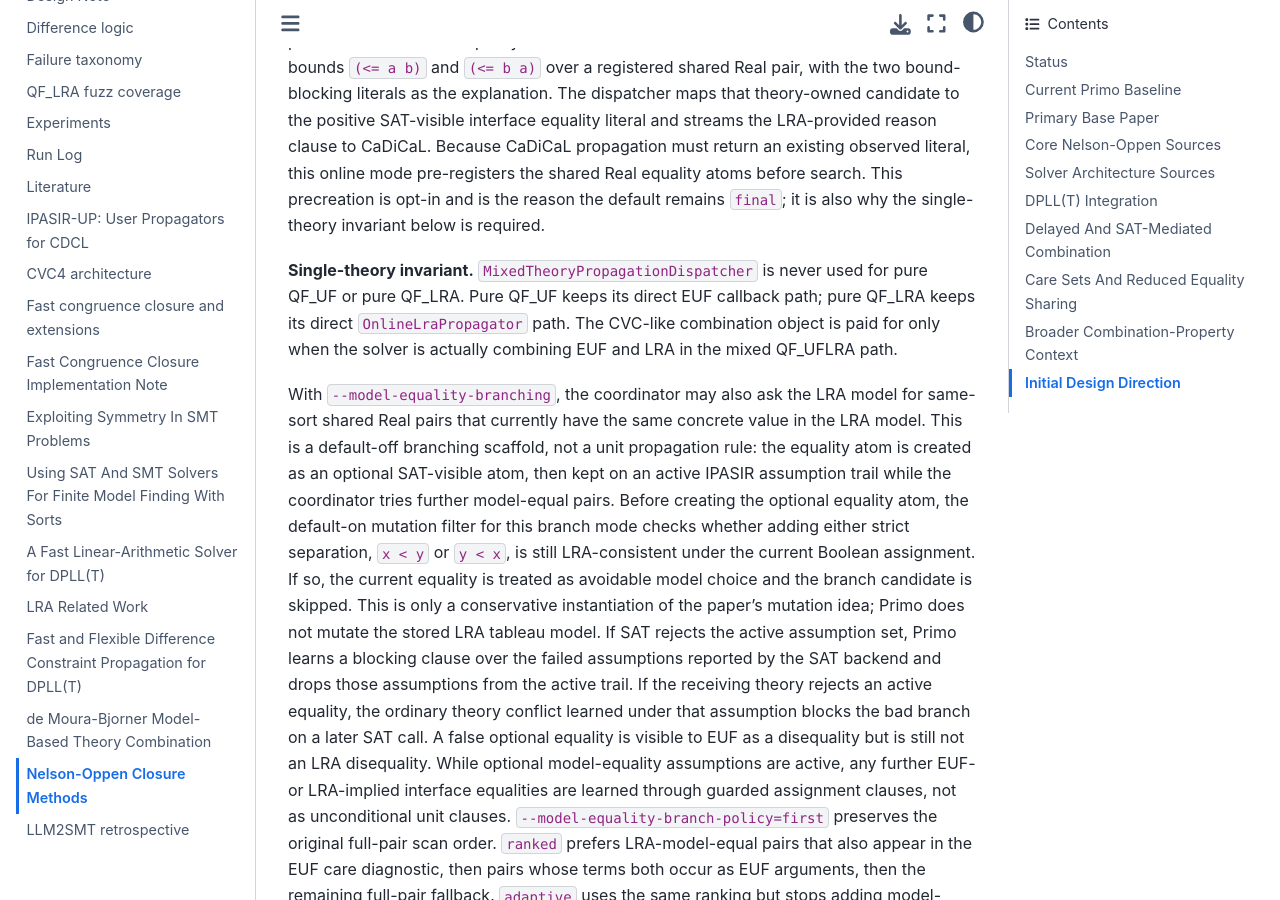
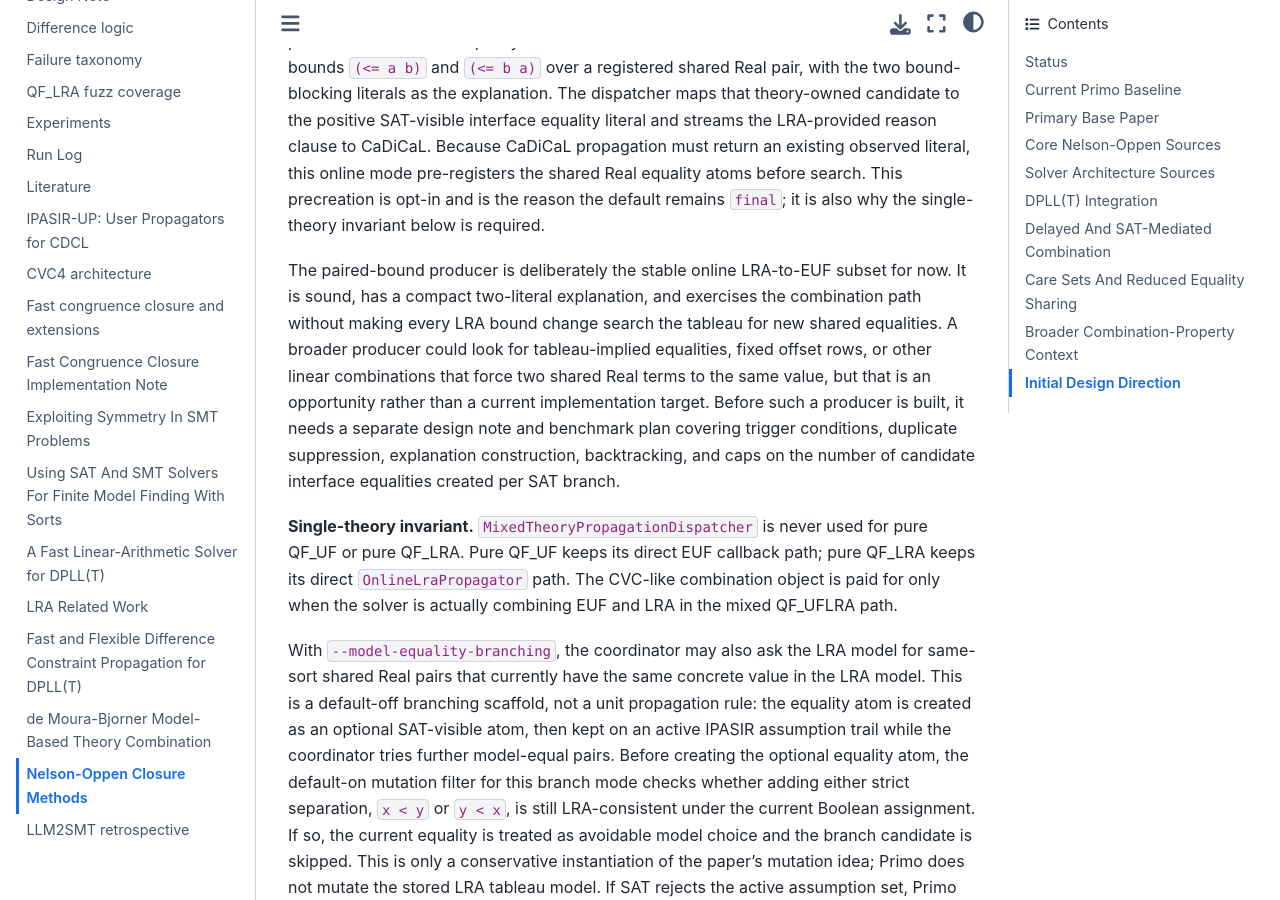
Before and after one commit to primo-solver/primo, a Jupyter Book: the page built from docs/papers/nelson-oppen-closure-methods.md, in a window 1280 px wide and 900 px high, scrolled down 3199 px. Built offline with Jupyter Book 1.0.4 settings and Sphinx 7.4.7 and the Sphinx Book theme 1.1.4, drawn with Linux system fonts in a browser that asks for light colours.

Commit message:
Document paired-bound NO propagation scope

```diff
--- a/docs/papers/nelson-oppen-closure-methods.md
+++ b/docs/papers/nelson-oppen-closure-methods.md
@@ -139,6 +139,17 @@ reason clause to CaDiCaL. Because CaDiCaL propagation must return an existing
 observed literal, this online mode pre-registers the shared Real equality atoms
 before search. This precreation is opt-in and is the reason the default remains
 `final`; it is also why the single-theory invariant below is required.
+
+The paired-bound producer is deliberately the stable online LRA-to-EUF subset
+for now. It is sound, has a compact two-literal explanation, and exercises the
+combination path without making every LRA bound change search the tableau for
+new shared equalities. A broader producer could look for tableau-implied
+equalities, fixed offset rows, or other linear combinations that force two
+shared Real terms to the same value, but that is an opportunity rather than a
+current implementation target. Before such a producer is built, it needs a
+separate design note and benchmark plan covering trigger conditions, duplicate
+suppression, explanation construction, backtracking, and caps on the number of
+candidate interface equalities created per SAT branch.
 
 **Single-theory invariant.** `MixedTheoryPropagationDispatcher` is never used
 for pure QF_UF or pure QF_LRA. Pure QF_UF keeps its direct EUF callback path;
```
Also changed, not shown: docs/architecture.md (+6 -2 lines), docs/debugging.md (+3 -0 lines).
